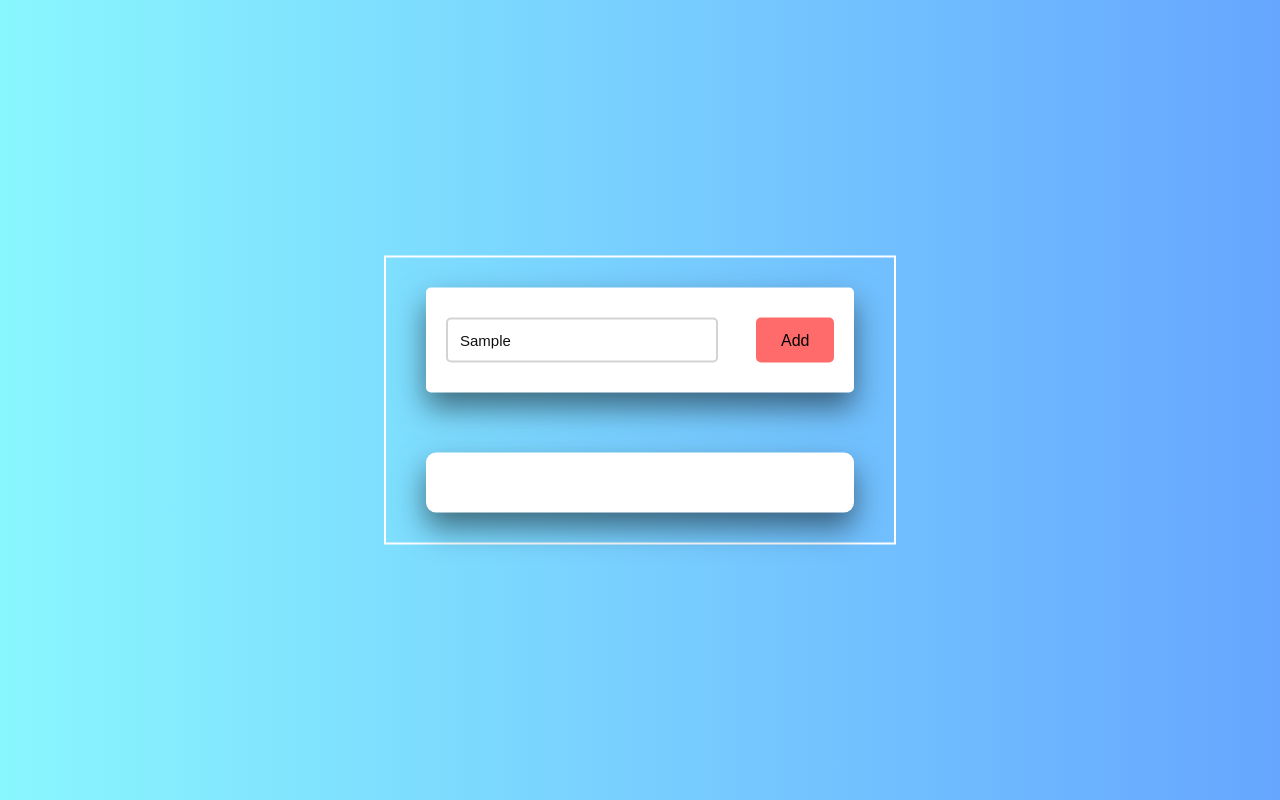
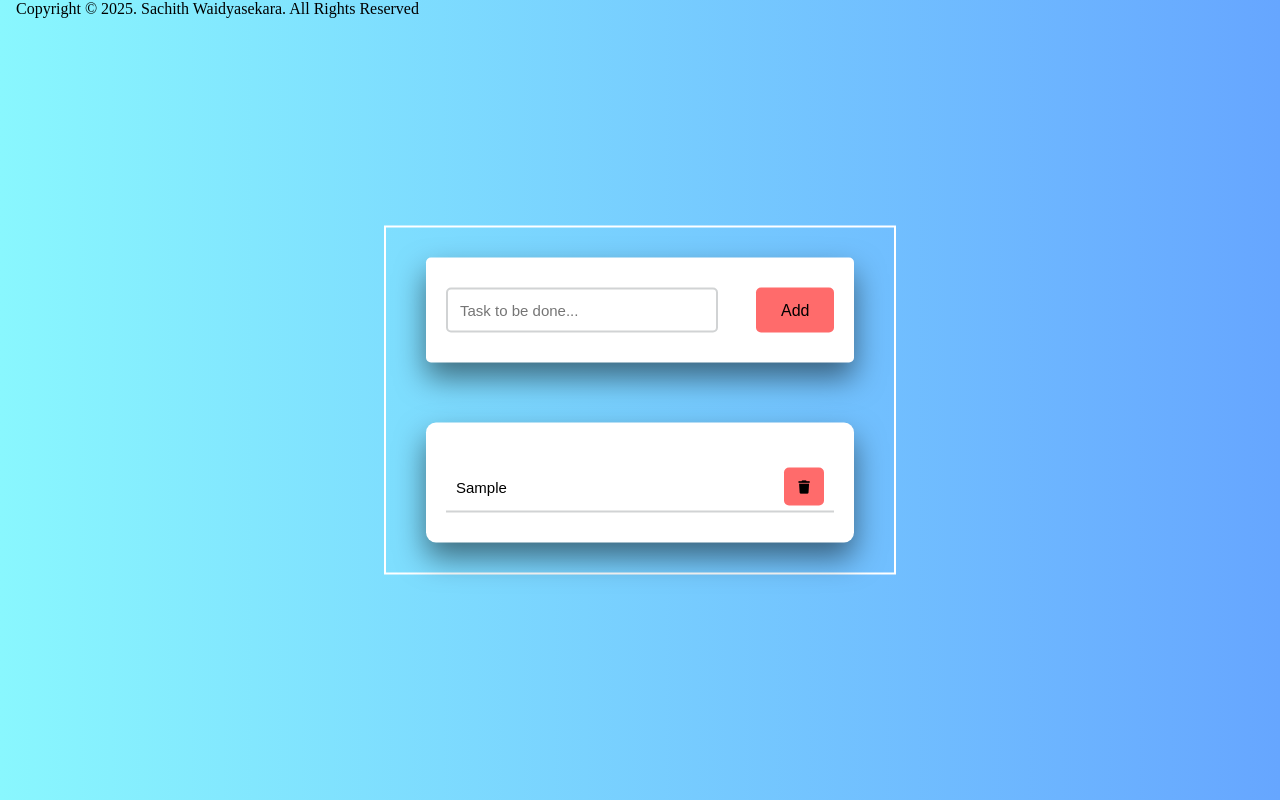
Before and after one commit to sachithplus/To-Do-List, a plain HTML site: page index.html in a window 1280 px wide. Both pictures are taken after typing "Sample" into the empty fields and a click on the button "Add". Drawn offline with Linux system fonts and the light colour scheme.

Commit message:
Add to-do list JS: create, delete, and mark tasks complete
Implement full to-do list functionality: add tasks, delete tasks, and toggle completion

```diff
--- a/index.html
+++ b/index.html
@@ -5,6 +5,7 @@
     <meta name="viewport" content="width=device-width, initial-scale=1.0">
     <title>To Do List</title>
     <link rel="stylesheet" href="./styles.css">
+    <link rel="stylesheet" href="https://cdnjs.cloudflare.com/ajax/libs/font-awesome/6.4.0/css/all.min.css">
 </head>
 <body>
 <div class="container">
@@ -17,7 +18,9 @@
 
 
 
-
+<footer class="footer">
+  <p>Copyright © 2025. Sachith Waidyasekara. All Rights Reserved</p>
+</footer>
 
     <script src="./index.js"></script>
 </body>
--- a/index.js
+++ b/index.js
@@ -1,7 +1,35 @@
 document.querySelector('#push').onclick = function (){
-if(document.querySelector('#newtask input').value.length === 0)
+
+let taskInput = document.querySelector("#newtask input");
+
+
+if(taskInput.value.length === 0)
 {
-alert("Please Enter a Task")
+alert("Please Enter a Task");
+
+} else{
+let taskList = document.querySelector("#task");
+let newTask = document.createElement('div');
+newTask.classList.add("task");
+
+newTask.innerHTML = `
+<span>${taskInput.value}</span>
+<button class="delete"> <i class="fa fa-trash" aria-hidden="true"></i></button>
+
+`;
+taskList.appendChild(newTask);
+taskInput.value = "";
+
+newTask.querySelector("span").onclick = function (){
+this.classList.toggle("completed");
+
+};
+
+
+newTask.querySelector(".delete").onclick = function (){
+newTask.remove();
+
+};
 
 }
-}
+};
--- a/styles.css
+++ b/styles.css
@@ -8,11 +8,20 @@ box-sizing: border-box;
 }
 
 body{
-    height: 100vh;
+    min-height: 100vh;
     background: linear-gradient(to right, #89f7fe, #66a6ff);
+    display: flex;
+    flex-direction: column;
+}
+
+html, body{
+height: 100%;
+
 }
 
 .container{
+
+
     border: 2px solid white;
     width: 40%;
     min-width: 450px;
@@ -73,3 +82,38 @@ border-color: #1e3c72;
     width: 100%;
     position: relative;
 }
+.task{
+    background-color: #ffffff;
+    height: 50px;
+    padding: 5px 10px;
+    margin-top: 10px;
+    display: flex;
+    align-items: center;
+    justify-content: space-between;
+    border-bottom: 2px solid #d1d3d4;
+    cursor: pointer;
+}
+
+.task span{
+    font-family: 'poppins', sans-serif;
+    font-size: 15px;
+    font-weight: 400;
+}
+
+.task button{
+    background-color: #ff6b6b;
+    color: black;
+    height: 100%;
+    width: 40px;
+    border-radius: 5px;
+    border: none;
+}
+.completed{
+    text-decoration: line-through;
+    color: gray;
+}
+.footer{
+    width: calc(100% - 2rem);
+    max-width: var(--container);
+    margin-inline: auto;
+}
```
